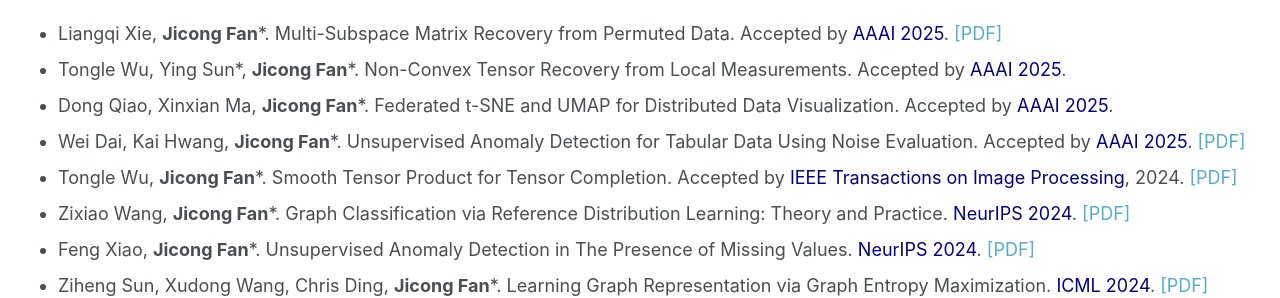
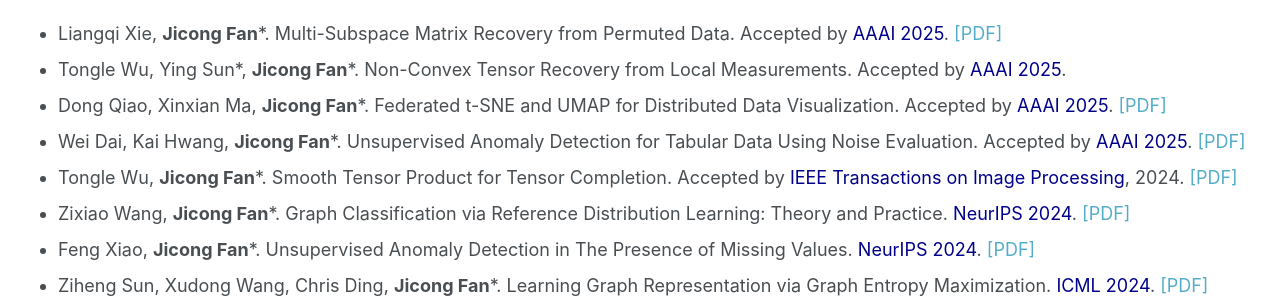
Before and after one commit to jicongfan/jicongfan.github.io, a Jekyll site: the page built from _pages/about.md, in a window 1280 px wide and 900 px high, scrolled down 1392 px. Shown: the part 165-463 px from the top of the window. Built offline with Jekyll 4.4.1, drawn with Linux system fonts in a browser that asks for light colours.

Commit message:
Update about.md

```diff
--- a/_pages/about.md
+++ b/_pages/about.md
@@ -46,7 +46,7 @@ Selected Publications <font size=3>(* indicates corresponding author)</font>
 
 * Liangqi Xie, <strong>Jicong Fan</strong>*. Multi-Subspace Matrix Recovery from Permuted Data. Accepted by <font color=DarkBlue>AAAI 2025</font>. <a href="https://arxiv.org/pdf/2412.12931">[PDF]</a>
 * Tongle Wu, Ying Sun\*, <strong>Jicong Fan</strong>\*. Non-Convex Tensor Recovery from Local Measurements. Accepted by <font color=DarkBlue>AAAI 2025</font>.
-* Dong Qiao, Xinxian Ma, <strong>Jicong Fan</strong>*. Federated t-SNE and UMAP for Distributed Data Visualization. Accepted by <font color=DarkBlue>AAAI 2025</font>.
+* Dong Qiao, Xinxian Ma, <strong>Jicong Fan</strong>*. Federated t-SNE and UMAP for Distributed Data Visualization. Accepted by <font color=DarkBlue>AAAI 2025</font>. <a href="hhttps://arxiv.org/pdf/2412.13495">[PDF]</a>
 * Wei Dai, Kai Hwang, <strong>Jicong Fan</strong>*. Unsupervised Anomaly Detection for Tabular Data Using Noise Evaluation. Accepted by <font color=DarkBlue>AAAI 2025</font>. <a href="https://arxiv.org/pdf/2412.11461">[PDF]</a>
 * Tongle Wu, <strong>Jicong Fan</strong>*. Smooth Tensor Product for Tensor Completion. Accepted by <font color=DarkBlue>IEEE Transactions on Image Processing</font>, 2024. <a href="https://ieeexplore.ieee.org/document/10750255">[PDF]</a>
 * Zixiao Wang, <strong>Jicong Fan</strong>*. Graph Classification via Reference Distribution Learning: Theory and Practice. <font color=DarkBlue>NeurIPS 2024</font>. <a href="https://arxiv.org/pdf/2408.11370">[PDF]</a>
```
